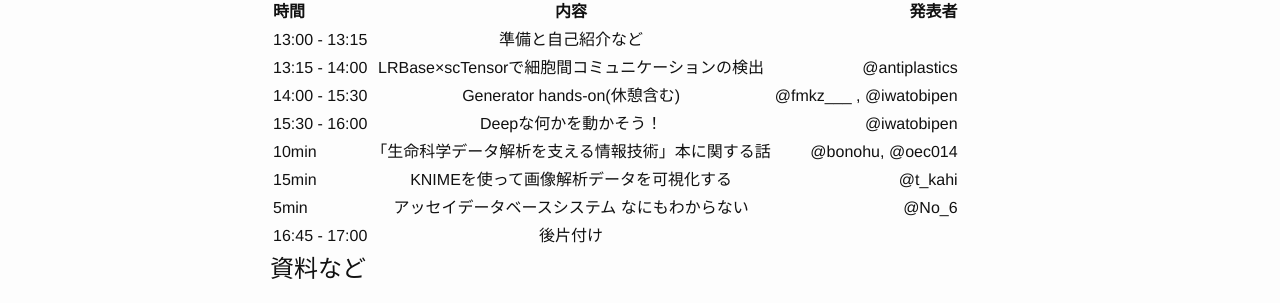
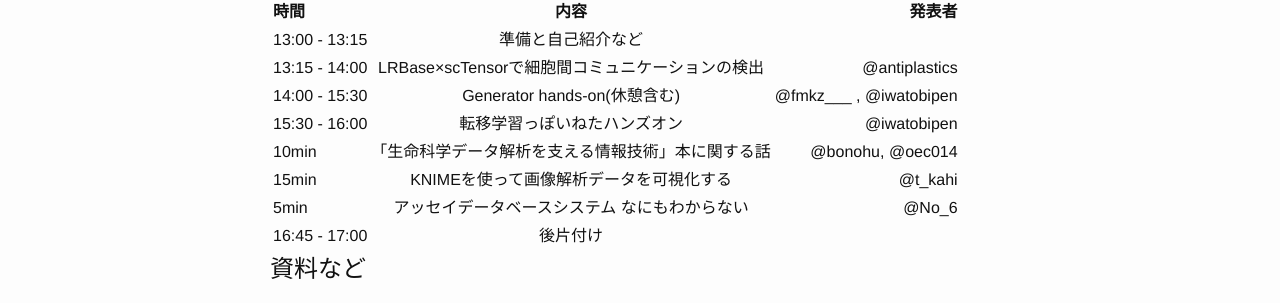
Before and after one commit to Mishima-syk/Mishima-syk.github.io, a Jekyll site: the page built from _posts/2018-12-05-Generative-Model.markdown, in a window 1280 px wide. Shown: the part 398-701 px from the top of the page. Built offline with Jekyll 4.4.1, drawn with Linux system fonts in a browser that asks for light colours.

Commit message:
update agenda

```diff
--- a/_posts/2018-12-05-Generative-Model.markdown
+++ b/_posts/2018-12-05-Generative-Model.markdown
@@ -16,7 +16,7 @@ categories: mishimasyk
 |13:00 - 13:15|準備と自己紹介など||
 |13:15 - 14:00|LRBase×scTensorで細胞間コミュニケーションの検出|@antiplastics|
 |14:00 - 15:30|Generator hands-on(休憩含む)|@fmkz___ , @iwatobipen|
-|15:30 - 16:00|Deepな何かを動かそう！|@iwatobipen|
+|15:30 - 16:00|転移学習っぽいねたハンズオン|@iwatobipen|
 |10min|「生命科学データ解析を支える情報技術」本に関する話|@bonohu, @oec014|
 |15min|KNIMEを使って画像解析データを可視化する|@t_kahi|
 |5min|アッセイデータベースシステム なにもわからない|@No_6|
```
